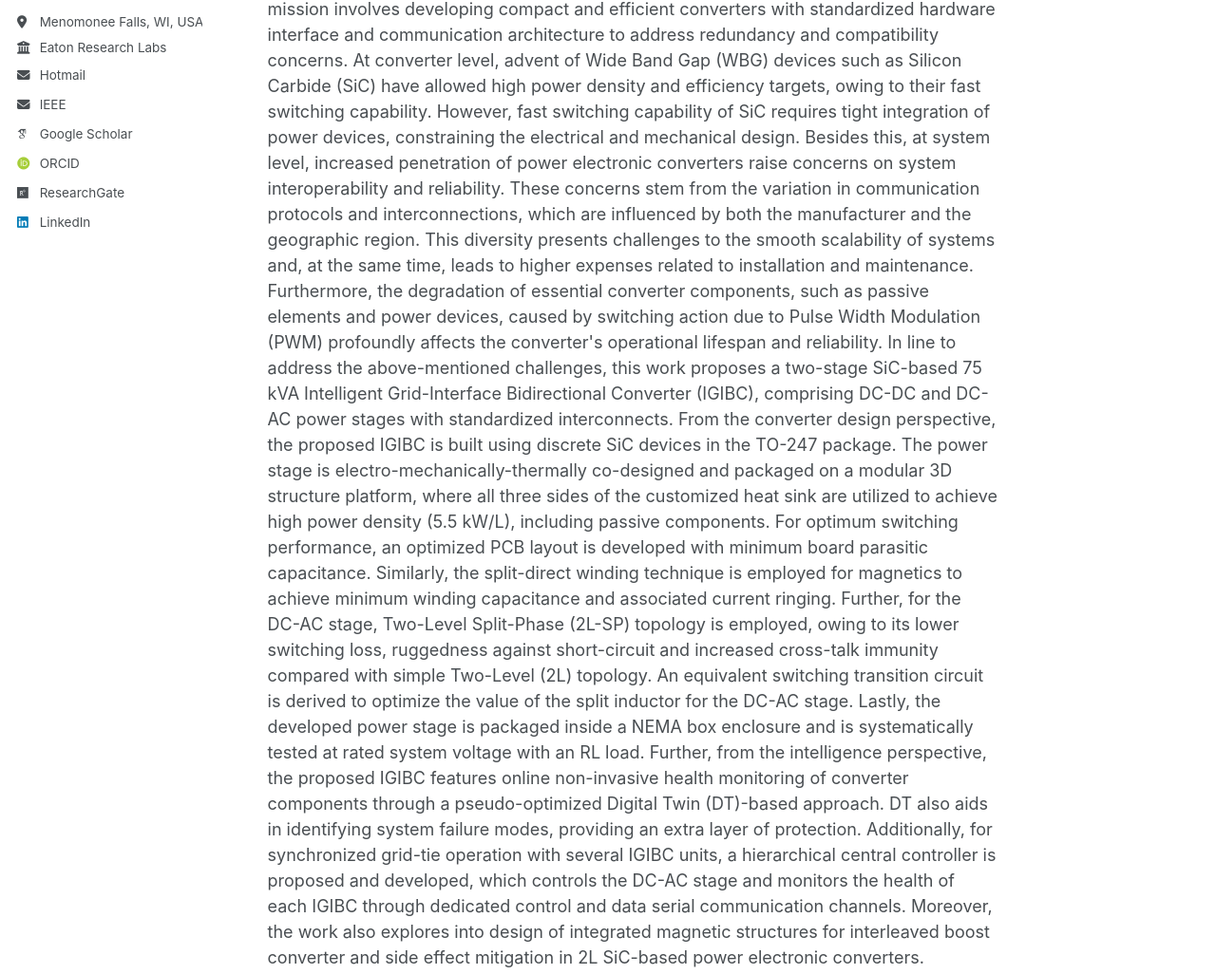
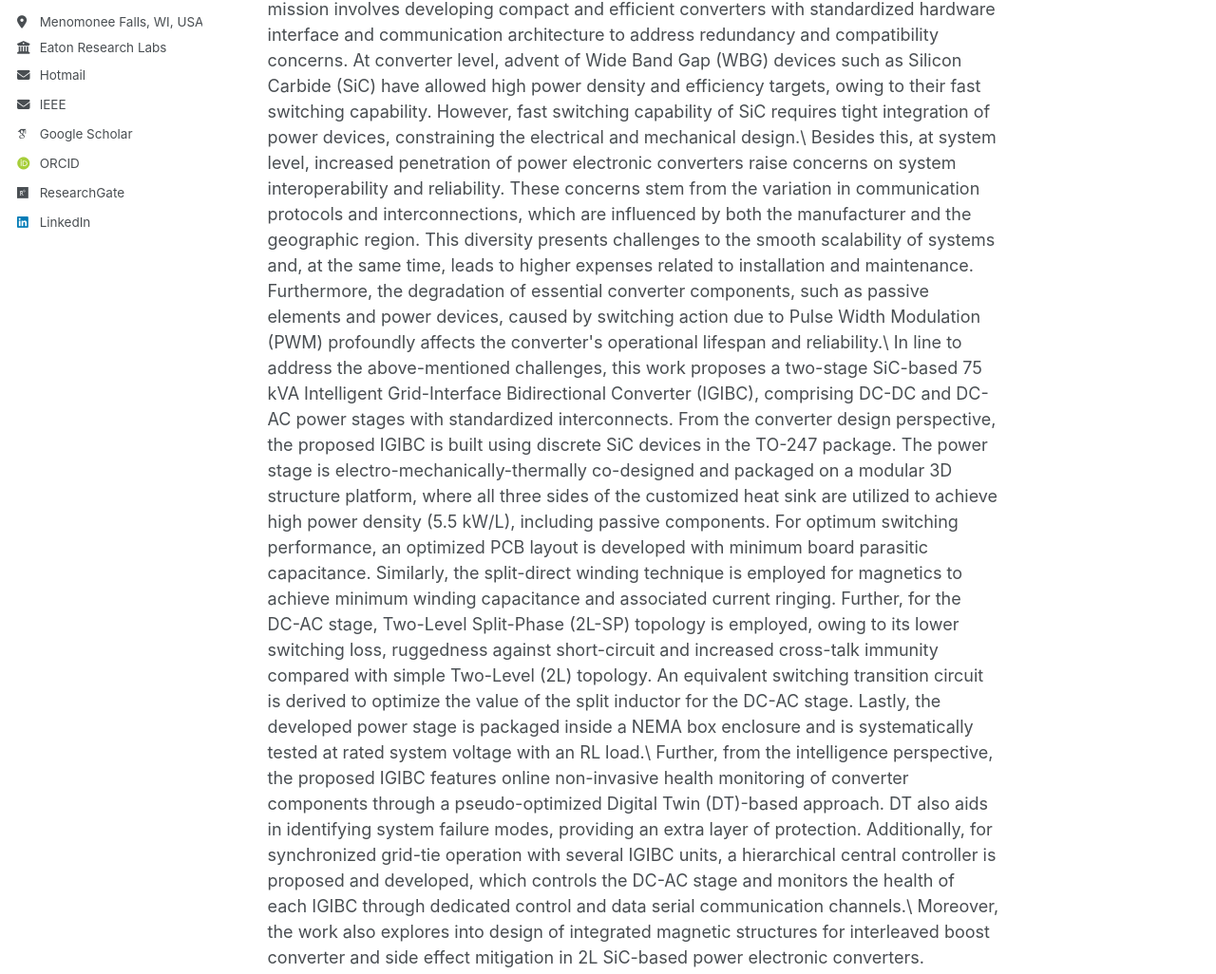
Before and after one commit to AbdulBasitMirza/abdulbasitmirza.github.io, a Jekyll site: the page built from _publications/PhD_thesis.md, in a window 1280 px wide and 1400 px high. Shown: the part 371-1397 px from the top of the window at 95% size. Built offline with Jekyll 4.4.1, drawn with Linux system fonts in a browser that asks for light colours; some web fonts are replaced; some of the changed text lies outside the part shown.

Commit message:
Update PhD_thesis.md

```diff
--- a/_publications/PhD_thesis.md
+++ b/_publications/PhD_thesis.md
@@ -10,24 +10,15 @@ venue: 'Stony Brook University'
 paperurl: 'https://www.proquest.com/docview/3119372755'
 authors: '<strong>Abdul Basit Mirza</strong>'
 [//]: # (thumbnail: 'LifelongCompositionalLearning.jpg')
-abstract: 'Grid-integration of renewables and energy storage through power electronic grid-interface converters is essential for achieving a more sustainable smart grid. This mission involves developing compact and efficient converters with standardized hardware interface and communication architecture to address redundancy and compatibility concerns. At converter level, advent of Wide Band Gap (WBG) devices such as Silicon Carbide (SiC) have allowed high power density and efficiency targets, owing to their fast switching capability. However, fast switching capability of SiC requires tight integration of power devices, constraining the electrical and mechanical design.
-
-Besides this, at system level, increased penetration of power electronic converters raise concerns on system interoperability and reliability. These concerns stem from the variation in communication protocols and interconnections, which are influenced by both the manufacturer and the geographic region. This diversity presents challenges to the smooth scalability of systems and, at the same time, leads to higher expenses related to installation and maintenance. Furthermore, the degradation of essential converter components, such as passive elements and power devices, caused by switching action due to Pulse Width Modulation (PWM) profoundly affects the converter&#39;s operational lifespan and reliability.
-
-In line to address the above-mentioned challenges, this work proposes a two-stage SiC-based 75 kVA Intelligent Grid-Interface Bidirectional Converter (IGIBC), comprising DC-DC and DC-AC power stages with standardized interconnects. From the converter design perspective, the proposed IGIBC is built using discrete SiC devices in the TO-247 package. The power stage is electro-mechanically-thermally co-designed and packaged on a modular 3D structure platform, where all three sides of the customized heat sink are utilized to achieve high power density (5.5 kW/L), including passive components. For optimum switching performance, an optimized PCB layout is developed with minimum board parasitic capacitance. Similarly, the split-direct winding technique is employed for magnetics to achieve minimum winding capacitance and associated current ringing. Further, for the DC-AC stage, Two-Level Split-Phase (2L-SP) topology is employed, owing to its lower switching loss, ruggedness against short-circuit and increased cross-talk immunity compared with simple Two-Level (2L) topology. An equivalent switching transition circuit is derived to optimize the value of the split inductor for the DC-AC stage. Lastly, the developed power stage is packaged inside a NEMA box enclosure and is systematically tested at rated system voltage with an RL load.
-
-Further, from the intelligence perspective, the proposed IGIBC features online non-invasive health monitoring of converter components through a pseudo-optimized Digital Twin (DT)-based approach. DT also aids in identifying system failure modes, providing an extra layer of protection. Additionally, for synchronized grid-tie operation with several IGIBC units, a hierarchical central controller is proposed and developed, which controls the DC-AC stage and monitors the health of each IGIBC through dedicated control and data serial communication channels.
-
-Moreover, the work also explores into design of integrated magnetic structures for interleaved boost converter and side effect mitigation in 2L SiC-based power electronic converters. Interleaving in a boost converter is beneficial for lowering input and output current ripples through ripple cancellation due to phase-shift between channel currents. However, interleaving does not affect the channel current ripple. The channel current comprises circulating Differential Mode (DM) current and Common Mode (CM) boost current, whose ripples constitute the total channel current ripple. Inverse coupling between channel inductors effectively lowers channel current ripple while maintaining the same input and output current ripples. However, with a single inverse coupled inductor, its leakage inductance, which serves as a boost inductor, depends on the winding arrangement and is challenging to balance in both channels. To overcome this, an Integrated Magnetic Structure (IMS), based on a gapped EE-core, is proposed that combines both CM and DM inductances in a single core. The CM and DM inductances are independent and depend on separate winding turns.
-
-In addition, the fast switching (dv/dt and di/dt) capability of SiC devices exacerbates the underlying side effects, such as Electromagnetic Interference (EMI) emissions, Reflected Wave Phenomenon (RWP), and Partial Discharge (PD). These side effects are more pronounced and are a concern in motors fed with cable-connected 2L SiC-based drives, leading to the premature failure of the motor and degradation of the converter. Side-effect mitigation approaches involve adding filters or employing a converter topology with a lower output slew-rate (dv/dt).
-
-In this context, the dissertation explores the lower output voltage dv/dt benefit of the 2L-SP topology in suppressing the side effects. Firstly, the DC-side conducted CM EMI emissions of the 2L-SP are investigated and compared with the 2L topology. CM noise propagation path modeling of 2L-SP is performed in the frequency domain, followed by validation on an 18 kVA SiC-based hardware prototype. The results show that increasing split inductance significantly lowers the CM magnitude with a maximum reduction of 17.85 dB. The reduction is attributed to the lower dv/dt of the CMV sources.
-
-Further, CM EMI study is followed by an investigation of RWP in the 2L-SP inverter-fed motor drive and its comparison with the traditional 2L topology with output reactor. Analytical models are derived with closed-form expressions for slew-rate and RWP transients. Subsequently, Double Pulse Tests (DPT) are performed for different cable lengths for both 2L-SP and 2L drive configurations to validate the models. According to the experimental results, split inductors in the 2L-SP lower the output dv/dt and act as auxiliary/output reactor, resulting in a maximum reduction of 60 % and 74 % in load-side overvoltage and drive-side overcurrent for the 8 m cable. Moreover, split inductors decouple load, anti-parallel diode, and complementary device parasitics from the switching device, achieving a 17 % lower switching loss than 2L-LF.
-
-Finally, the dissertation delves into the investigation of the impact of PCB parasitic capacitance of the turn-OFF transient in discrete TO-247 packaged-based chopper and half-bridge configurations using the 2L-SP phase leg. These configurations are a fundamental building block for various power electronics converter topologies, including two-level and multi-level AC-DC or DC-AC converters and DC-DC converters such as buck, boost, buck-boost, resonant converters, and Dual Active Bridge (DAB). However, fast switching of SiC implies high dv/dt and di/dt, imposing a constraint on the PCB power loop inductance in minimizing voltage overshoot during the turn-OFF transient.
-
+abstract: 'Grid-integration of renewables and energy storage through power electronic grid-interface converters is essential for achieving a more sustainable smart grid. This mission involves developing compact and efficient converters with standardized hardware interface and communication architecture to address redundancy and compatibility concerns. At converter level, advent of Wide Band Gap (WBG) devices such as Silicon Carbide (SiC) have allowed high power density and efficiency targets, owing to their fast switching capability. However, fast switching capability of SiC requires tight integration of power devices, constraining the electrical and mechanical design.\
+Besides this, at system level, increased penetration of power electronic converters raise concerns on system interoperability and reliability. These concerns stem from the variation in communication protocols and interconnections, which are influenced by both the manufacturer and the geographic region. This diversity presents challenges to the smooth scalability of systems and, at the same time, leads to higher expenses related to installation and maintenance. Furthermore, the degradation of essential converter components, such as passive elements and power devices, caused by switching action due to Pulse Width Modulation (PWM) profoundly affects the converter&#39;s operational lifespan and reliability.\
+In line to address the above-mentioned challenges, this work proposes a two-stage SiC-based 75 kVA Intelligent Grid-Interface Bidirectional Converter (IGIBC), comprising DC-DC and DC-AC power stages with standardized interconnects. From the converter design perspective, the proposed IGIBC is built using discrete SiC devices in the TO-247 package. The power stage is electro-mechanically-thermally co-designed and packaged on a modular 3D structure platform, where all three sides of the customized heat sink are utilized to achieve high power density (5.5 kW/L), including passive components. For optimum switching performance, an optimized PCB layout is developed with minimum board parasitic capacitance. Similarly, the split-direct winding technique is employed for magnetics to achieve minimum winding capacitance and associated current ringing. Further, for the DC-AC stage, Two-Level Split-Phase (2L-SP) topology is employed, owing to its lower switching loss, ruggedness against short-circuit and increased cross-talk immunity compared with simple Two-Level (2L) topology. An equivalent switching transition circuit is derived to optimize the value of the split inductor for the DC-AC stage. Lastly, the developed power stage is packaged inside a NEMA box enclosure and is systematically tested at rated system voltage with an RL load.\
+Further, from the intelligence perspective, the proposed IGIBC features online non-invasive health monitoring of converter components through a pseudo-optimized Digital Twin (DT)-based approach. DT also aids in identifying system failure modes, providing an extra layer of protection. Additionally, for synchronized grid-tie operation with several IGIBC units, a hierarchical central controller is proposed and developed, which controls the DC-AC stage and monitors the health of each IGIBC through dedicated control and data serial communication channels.\
+Moreover, the work also explores into design of integrated magnetic structures for interleaved boost converter and side effect mitigation in 2L SiC-based power electronic converters. Interleaving in a boost converter is beneficial for lowering input and output current ripples through ripple cancellation due to phase-shift between channel currents. However, interleaving does not affect the channel current ripple. The channel current comprises circulating Differential Mode (DM) current and Common Mode (CM) boost current, whose ripples constitute the total channel current ripple. Inverse coupling between channel inductors effectively lowers channel current ripple while maintaining the same input and output current ripples. However, with a single inverse coupled inductor, its leakage inductance, which serves as a boost inductor, depends on the winding arrangement and is challenging to balance in both channels. To overcome this, an Integrated Magnetic Structure (IMS), based on a gapped EE-core, is proposed that combines both CM and DM inductances in a single core. The CM and DM inductances are independent and depend on separate winding turns.\
+In addition, the fast switching (dv/dt and di/dt) capability of SiC devices exacerbates the underlying side effects, such as Electromagnetic Interference (EMI) emissions, Reflected Wave Phenomenon (RWP), and Partial Discharge (PD). These side effects are more pronounced and are a concern in motors fed with cable-connected 2L SiC-based drives, leading to the premature failure of the motor and degradation of the converter. Side-effect mitigation approaches involve adding filters or employing a converter topology with a lower output slew-rate (dv/dt).\
+In this context, the dissertation explores the lower output voltage dv/dt benefit of the 2L-SP topology in suppressing the side effects. Firstly, the DC-side conducted CM EMI emissions of the 2L-SP are investigated and compared with the 2L topology. CM noise propagation path modeling of 2L-SP is performed in the frequency domain, followed by validation on an 18 kVA SiC-based hardware prototype. The results show that increasing split inductance significantly lowers the CM magnitude with a maximum reduction of 17.85 dB. The reduction is attributed to the lower dv/dt of the CMV sources.\
+Further, CM EMI study is followed by an investigation of RWP in the 2L-SP inverter-fed motor drive and its comparison with the traditional 2L topology with output reactor. Analytical models are derived with closed-form expressions for slew-rate and RWP transients. Subsequently, Double Pulse Tests (DPT) are performed for different cable lengths for both 2L-SP and 2L drive configurations to validate the models. According to the experimental results, split inductors in the 2L-SP lower the output dv/dt and act as auxiliary/output reactor, resulting in a maximum reduction of 60 % and 74 % in load-side overvoltage and drive-side overcurrent for the 8 m cable. Moreover, split inductors decouple load, anti-parallel diode, and complementary device parasitics from the switching device, achieving a 17 % lower switching loss than 2L-LF.\
+Finally, the dissertation delves into the investigation of the impact of PCB parasitic capacitance of the turn-OFF transient in discrete TO-247 packaged-based chopper and half-bridge configurations using the 2L-SP phase leg. These configurations are a fundamental building block for various power electronics converter topologies, including two-level and multi-level AC-DC or DC-AC converters and DC-DC converters such as buck, boost, buck-boost, resonant converters, and Dual Active Bridge (DAB). However, fast switching of SiC implies high dv/dt and di/dt, imposing a constraint on the PCB power loop inductance in minimizing voltage overshoot during the turn-OFF transient.\
 Although the widely adopted vertical power loop design effectively reduces the loop inductance, it increases the PCB parasitic capacitance. Due to the considerable lead inductance of the TO-247 package, this PCB capacitance is paralleled to the device&#39;s output capacitance through the package lead inductance, altering the switching transient. At first, small-signal models incorporating PCB capacitance are derived. Subsequently, these models are validated in the frequency domain, and the switching transients are compared through DPT on two PCB prototypes with the same layout but different stack-ups, yielding different PCB capacitances. Finally, the proposed small-signal models are analyzed to establish criteria, in terms of TO-247 lead and PCB loop inductance, for minimizing the impact of PCB capacitance on switching transients.'
 bibtex: '@phdthesis{Mirza2024,
 <br> author = {Mirza, Abdul Basit},
```
